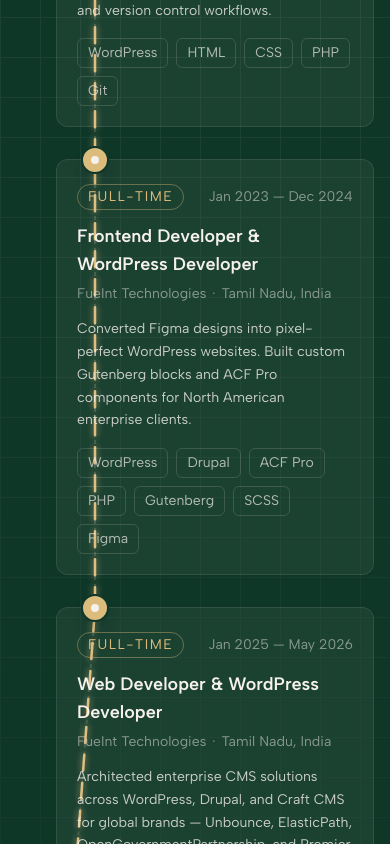
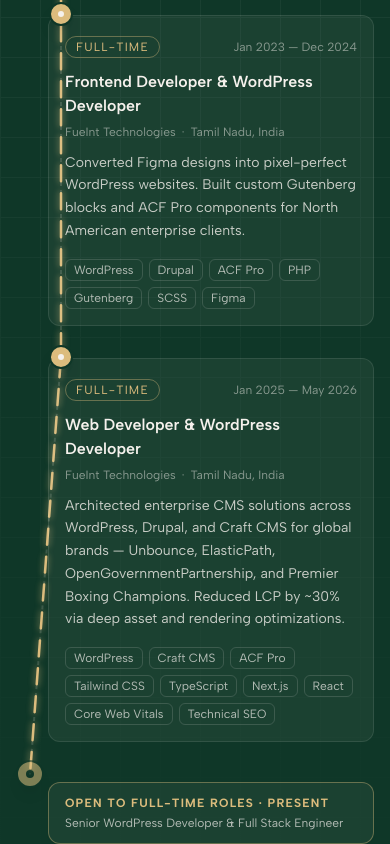
Before and after one commit to abinesh-selva/abineshspotlight, a Next.js app: page / in a window 390 px wide. Shown: the part 2860-3704 px from the top of the page. Built offline with nearby package versions, Linux system fonts and the light colour scheme.

Commit message:
Background animations update

```diff
--- a/components/About.tsx
+++ b/components/About.tsx
@@ -239,40 +239,40 @@
                   }`}
                 >
                   {/* Card */}
-                  <div className={`w-full md:w-[calc(50%-2.5rem)] ${isRight ? 'md:pr-10' : 'md:pl-10'} pl-10 sm:pl-12 md:pl-0 pb-8 sm:pb-12 relative`}>
-                    <div className="border border-canvas/10 hover:border-accent/40 bg-canvas/5 p-5 sm:p-7 transition-all duration-300 group rounded-xl relative">
+                  <div className={`w-full md:w-[calc(50%-2.5rem)] ${isRight ? 'md:pr-10' : 'md:pl-10'} pl-8 sm:pl-10 md:pl-0 pb-8 sm:pb-12 relative`}>
+                    <div className="border border-canvas/10 hover:border-accent/40 bg-canvas/5 p-4 sm:p-6 md:p-7 transition-all duration-300 group rounded-xl relative">
 
                       {/* Node Dot on Card Top */}
                       <div
                         ref={(el) => { dotRefs.current[idx] = el }}
-                        className={`absolute -top-3.5 ${
-                          isRight ? 'left-6 md:left-auto md:right-8' : 'left-6 md:left-8'
+                        className={`absolute -top-3.5 left-0 md:left-auto ${
+                          isRight ? 'md:right-8' : 'md:left-8'
                         } flex items-center justify-center z-20`}
                       >
-                        <div className={`w-7 h-7 rounded-full border-2 border-ink ${style.dot} flex items-center justify-center shadow-lg`}>
-                          <span className="w-2 h-2 rounded-full bg-canvas" />
+                        <div className={`w-6 h-6 sm:w-7 sm:h-7 rounded-full border-2 border-ink ${style.dot} flex items-center justify-center shadow-lg`}>
+                          <span className="w-1.5 h-1.5 sm:w-2 sm:h-2 rounded-full bg-canvas" />
                         </div>
                       </div>
 
                       <div className="reveal-text flex items-center justify-between mb-3 sm:mb-4 flex-wrap gap-2 pt-1">
-                        <span className={`text-sm font-mono uppercase tracking-widest border px-2.5 py-0.5 ${style.labelClass}`}>
+                        <span className={`text-xs sm:text-sm font-mono uppercase tracking-widest border px-2.5 py-0.5 ${style.labelClass}`}>
                           {style.label}
                         </span>
-                        <span className="text-sm font-mono text-canvas/50">
+                        <span className="text-xs sm:text-sm font-mono text-canvas/50">
                           {item.year} — {item.end}
                         </span>
                       </div>
-                      <h3 className="reveal-text text-canvas font-semibold text-lg md:text-xl group-hover:text-accent transition-colors mb-1.5 delay-100">
+                      <h3 className="reveal-text text-canvas font-semibold text-base sm:text-lg md:text-xl group-hover:text-accent transition-colors mb-1.5 delay-100">
                         {item.title}
                       </h3>
-                      <p className="reveal-text text-sm font-mono text-canvas/50 mb-3.5 delay-200">
+                      <p className="reveal-text text-xs sm:text-sm font-mono text-canvas/50 mb-3 delay-200">
                         {item.company}<span className="mx-1.5">·</span>{item.location}
                       </p>
                       <p className="reveal-text text-canvas/80 text-sm sm:text-base leading-relaxed mb-4 delay-300">{item.desc}</p>
                       {item.tags && item.tags.length > 0 && item.tags[0] !== '' && (
-                        <div className="reveal-text flex flex-wrap gap-2 delay-400">
+                        <div className="reveal-text flex flex-wrap gap-1.5 sm:gap-2 delay-400">
                           {item.tags.filter(tag => tag.trim() !== '').map((tag) => (
-                            <span key={tag} className="text-sm font-mono text-canvas/70 border border-canvas/15 px-2.5 py-1 hover:bg-accent hover:border-accent hover:text-ink transition-all cursor-default rounded-md">
+                            <span key={tag} className="text-xs sm:text-sm font-mono text-canvas/70 border border-canvas/15 px-2 sm:px-2.5 py-0.5 sm:py-1 hover:bg-accent hover:border-accent hover:text-ink transition-all cursor-default rounded-md">
                               {tag}
                             </span>
                           ))}
@@ -288,23 +288,23 @@
             })}
 
             {/* End cap — Seeking Full-Time Roles */}
-            <div className="relative flex flex-col md:items-center pl-10 sm:pl-12 md:pl-0 mt-4 sm:mt-8">
+            <div className="relative flex flex-col md:items-center pl-8 sm:pl-10 md:pl-0 mt-4 sm:mt-8">
               {/* Dot */}
               <div
                 ref={(el) => { dotRefs.current[milestones.length] = el }}
-                className="absolute left-6 md:left-1/2 md:-translate-x-1/2 -top-3.5 flex flex-col items-center z-20"
+                className="absolute left-0 md:left-1/2 md:-translate-x-1/2 -top-3.5 flex flex-col items-center z-20"
               >
-                <div className="w-8 h-8 rounded-full bg-accent flex items-center justify-center animate-pulse border-2 border-ink shadow-lg">
-                  <span className="w-2.5 h-2.5 rounded-full bg-ink" />
+                <div className="w-7 h-7 sm:w-8 sm:h-8 rounded-full bg-accent flex items-center justify-center animate-pulse border-2 border-ink shadow-lg">
+                  <span className="w-2 h-2 sm:w-2.5 sm:h-2.5 rounded-full bg-ink" />
                 </div>
               </div>
 
               {/* Text Badge */}
-              <div className="bg-canvas/5 border border-accent/40 px-5 sm:px-7 py-3.5 sm:py-4 shadow-sm max-w-full z-10 rounded-xl text-left md:text-center mt-2 md:mt-6">
-                <p className="text-sm sm:text-base font-mono text-accent uppercase tracking-widest font-bold">
+              <div className="bg-canvas/5 border border-accent/40 px-4 sm:px-6 py-3 sm:py-4 shadow-sm w-full md:w-auto z-10 rounded-xl text-left md:text-center mt-2 md:mt-6">
+                <p className="text-xs sm:text-sm md:text-base font-mono text-accent uppercase tracking-widest font-bold">
                   Open to Full-Time Roles · Present
                 </p>
-                <p className="text-sm font-mono text-canvas/70 mt-1">
+                <p className="text-xs sm:text-sm font-mono text-canvas/70 mt-1">
                   Senior WordPress Developer &amp; Full Stack Engineer
                 </p>
               </div>
--- a/components/Projects.tsx
+++ b/components/Projects.tsx
@@ -11,7 +11,6 @@
   featured?: boolean
   challenge: string
   stack: string[]
-  url: string | null
 }
 
 const projects: Project[] = [
@@ -26,7 +25,6 @@
     featured: true,
     challenge: 'ACF architecture overhaul, CPT development, and performance optimisation for a leading SaaS landing page platform used by 120,000+ marketers.',
     stack: ['WordPress', 'ACF Pro', 'PHP', 'Performance'],
-    url: 'https://unbounce.com',
   },
   {
     name: 'Intiveo',
@@ -36,7 +34,6 @@
     subGroup: 'global',
     challenge: 'Custom WordPress components, interactive element integrations, and conversion flow optimisation for a patient communication SaaS.',
     stack: ['WordPress', 'PHP', 'JavaScript', 'ACF Pro'],
-    url: null,
   },
   {
     name: 'Open Gov Week',
@@ -46,7 +43,6 @@
     subGroup: 'global',
     challenge: 'Custom CMS and taxonomy architecture for a major international open government event platform.',
     stack: ['WordPress', 'ACF Pro', 'CPT', 'REST API'],
-    url: 'https://www.opengovweek.org',
   },
 
   // Row 2 (Vice Versa — Featured Right!)
@@ -58,7 +54,6 @@
     subGroup: 'global',
     challenge: 'Marketing site optimisation, Gutenberg blocks, and CRM form integrations for a popular CRM platform website.',
     stack: ['WordPress', 'PHP', 'ACF Pro', 'CRM Integration'],
-    url: null,
   },
   {
     name: 'PPIC',
@@ -68,7 +63,6 @@
     subGroup: 'global',
     challenge: 'Custom theme development, complex block architectures, and content migrations for a leading policy research and analysis center.',
     stack: ['WordPress', 'PHP', 'ACF Pro', 'CSS'],
-    url: null,
   },
   {
     name: 'Open Government Partnership',
@@ -79,7 +73,6 @@
     featured: true,
     challenge: 'Large-scale CMS and Custom Post Type architecture for an international initiative spanning 75+ governments and millions of annual visitors.',
     stack: ['WordPress', 'ACF Pro', 'CPT', 'REST API'],
-    url: 'https://www.opengovpartnership.org',
   },
 
   // Row 4 (Vice Versa — Featured Right!)
@@ -91,7 +84,6 @@
     subGroup: 'global',
     challenge: 'Marketing website architecture, ACF modular layouts, and performance tuning for a leading RFP response software platform.',
     stack: ['WordPress', 'PHP', 'ACF Pro', 'Webpack'],
-    url: null,
   },
   {
     name: 'Traction Complete',
@@ -102,7 +94,6 @@
     featured: true,
     challenge: 'ACF architecture, performance improvements, and custom plugin development for a Salesforce-native data management SaaS.',
     stack: ['WordPress', 'ACF Pro', 'PHP', 'Plugin Dev'],
-    url: 'https://www.tractioncomplete.com',
   },
 
   // Row 3 (Featured Left)
@@ -114,7 +105,6 @@
     subGroup: 'global',
     challenge: 'Full WCAG accessibility compliance and Core Web Vitals optimisation for an enterprise headless commerce platform with global reach.',
     stack: ['Craft CMS', 'WCAG', 'Performance', 'SEO'],
-    url: 'https://www.elasticpath.com',
   },
   {
     name: 'Premier Boxing Champions',
@@ -125,7 +115,6 @@
     featured: true,
     challenge: 'Security hardening and performance work for a major US boxing promoter, including live fight-night features built to handle peak concurrency.',
     stack: ['Drupal', 'PHP', 'Security', 'Performance'],
-    url: 'https://www.premierboxingchampions.com',
   },
   {
     name: 'DialedIn',
@@ -135,7 +124,6 @@
     subGroup: 'global',
     challenge: 'Developed and maintained a Drupal-based website for a cloud contact center platform, focusing on custom features, performance improvements, and ongoing site maintenance.',
     stack: ['Drupal', 'PHP', 'JavaScript', 'Performance'],
-    url: 'https://dialedin.ca/',
   },
   {
     name: 'FUEiNT',
@@ -145,7 +133,6 @@
     subGroup: 'domestic',
     challenge: 'Rebuilt the company website in Next.js, improving performance, modernising the UI, and creating a scalable codebase for future growth.',
     stack: ['Next.js', 'React', 'TypeScript', 'Tailwind CSS'],
-    url: null,
   },
 
   {
@@ -156,7 +143,6 @@
     subGroup: 'domestic',
     challenge: 'Migrated a legacy WordPress website to React/Next.js to modernise performance and user experience.',
     stack: ['Next.js', 'React', 'Tailwind'],
-    url: null,
   },
   {
     name: 'Siswa',
@@ -166,7 +152,6 @@
     subGroup: 'domestic',
     challenge: 'A cross-platform mobile application for student collaboration, academic tracking, and real-time notifications.',
     stack: ['Flutter', 'Firebase', 'Dart', 'State Management'],
-    url: null,
   },
   {
     name: 'Naicee',
@@ -176,7 +161,6 @@
     subGroup: 'domestic',
     challenge: 'A platform dedicated to preserving native Tamil Nadu dog breeds — multilingual support, breed search filters, adopt workflows, and optimised image galleries.',
     stack: ['Next.js', 'React', 'Tailwind'],
-    url: null,
   },
   {
     name: 'Parithadam',
@@ -186,7 +170,6 @@
     subGroup: 'domestic',
     challenge: 'E-commerce platform for 100% natural honey, traditional snacks, and chemical-free rice — with Nodemailer-based order notifications.',
     stack: ['Next.js 15', 'React', 'Tailwind', 'Nodemailer'],
-    url: null,
   },
 
   // ── Independent Projects ─────────────────────────────────────────
@@ -199,7 +182,6 @@
     subGroup: 'client',
     challenge: 'Local bakery website with custom ordering, gallery, and brand identity — pixel-perfect from Figma to code.',
     stack: ['Next.js', 'React', 'Tailwind', 'Vercel'],
-    url: 'https://navibakesandcakes.vercel.app/',
   },
   {
     name: 'Sri Dhanamoorthy Traders',
@@ -210,7 +192,6 @@
     featured: true,
     challenge: 'B2B wholesale cement and steel trader website with product catalogue and trade enquiry flows.',
     stack: ['WordPress', 'ACF', 'Pantheon'],
-    url: 'https://dev-sri-dhanamoorthy-traders.pantheonsite.io',
   },
   {
     name: 'MySupportInfo',
@@ -220,7 +201,6 @@
     subGroup: 'utility',
     challenge: 'A customer support portal designed to centralise ticketing, knowledge base, and user communication for growing businesses.',
     stack: ['Next.js', 'React', 'Tailwind', 'Vercel'],
-    url: 'https://mysupportinfo.vercel.app',
   },
 ]
 
```
